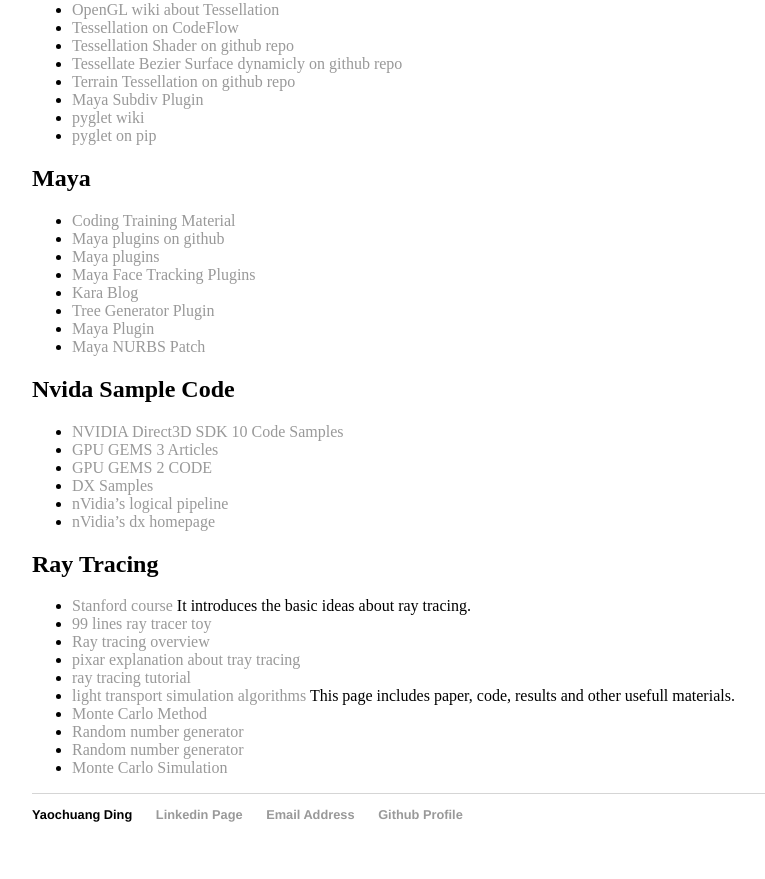
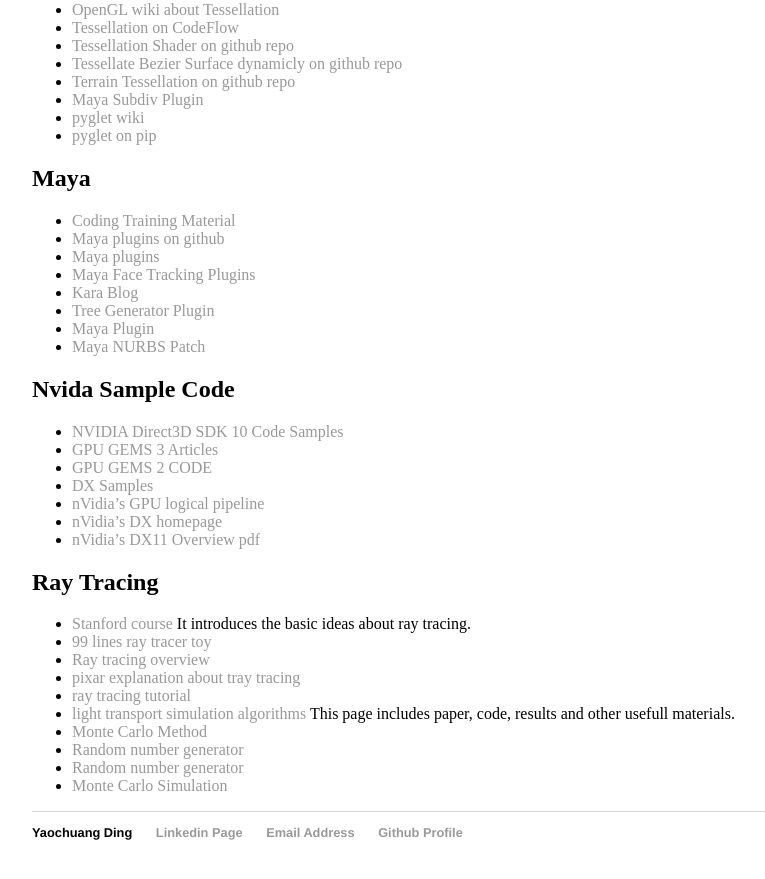
Before and after one commit to ychding11/ychding11.github.io, a Jekyll site: the page built from _posts/2015-03-23-Graphics-Resources.md, in a window 1280 px wide and 900 px high, scrolled down 1641 px. Shown: the top 879 px of the window, without its empty margins (160-925 px from the left). Built offline with Jekyll 4.4.1, drawn with Linux system fonts in a browser that asks for light colours.

Commit message:
1. add nvidia's overview to dx11

```diff
--- a/_posts/2015-03-23-Graphics-Resources.md
+++ b/_posts/2015-03-23-Graphics-Resources.md
@@ -111,8 +111,9 @@
 - [GPU GEMS 3 Articles](https://developer.nvidia.com/gpugems/GPUGems3/gpugems3_ch01.html)
 - [GPU GEMS 2 CODE](http://http.download.nvidia.com/developer/GPU_Gems_2/CD/Index.html)
 - [DX Samples](https://developer.nvidia.com/gameworks-directx-samples)
-- [nVidia's logical pipeline](https://developer.nvidia.com/content/life-triangle-nvidias-logical-pipeline)
-- [nVidia's dx homepage](https://developer.nvidia.com/directx)
+- [nVidia's GPU logical pipeline](https://developer.nvidia.com/content/life-triangle-nvidias-logical-pipeline)
+- [nVidia's DX homepage](https://developer.nvidia.com/directx)
+- [nVidia's DX11 Overview pdf](http://www.nvidia.com/content/nvision2008/tech_presentations/game_developer_track/nvision08-direct3d_11_overview.pdf)
 
 ## Ray Tracing
 
```
